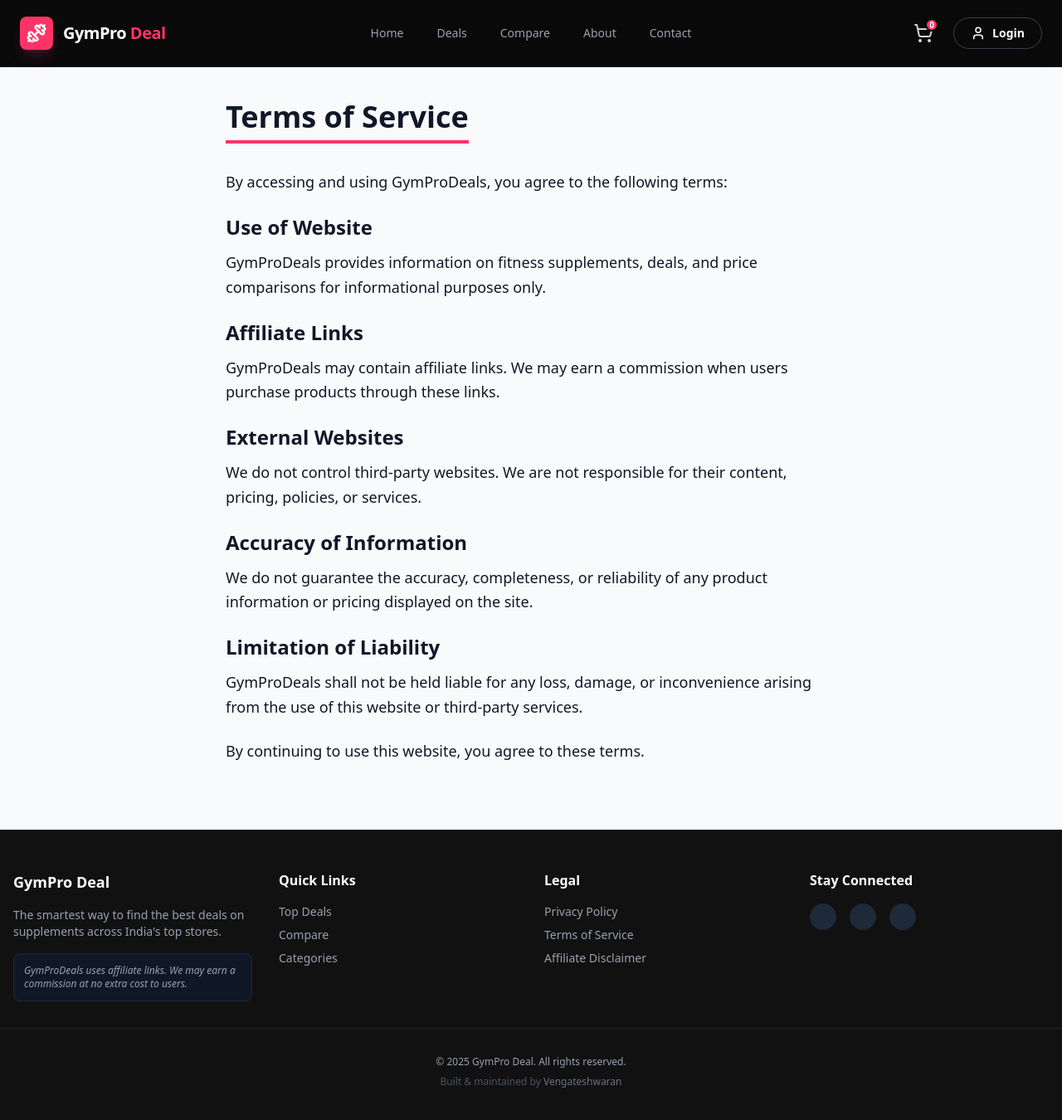
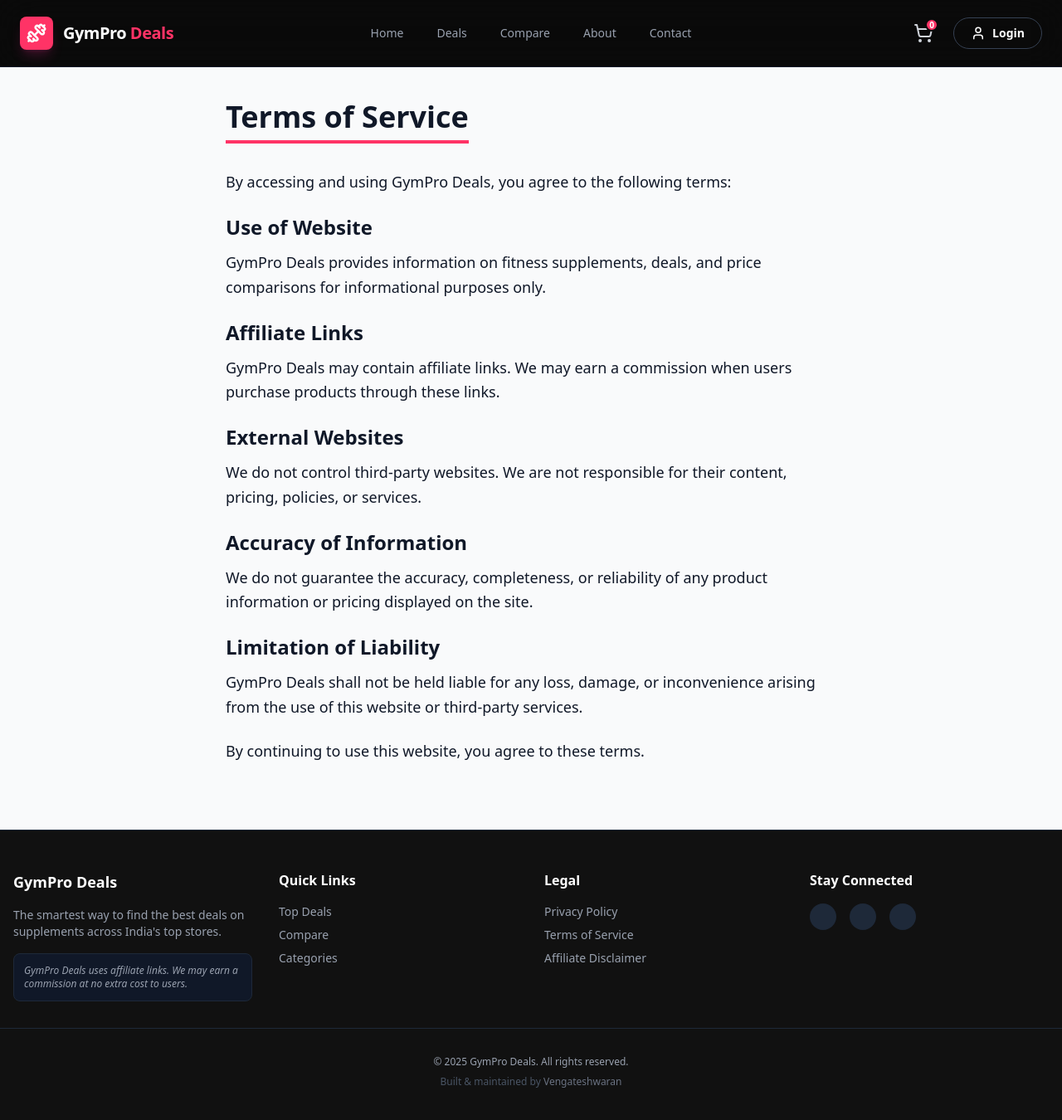
Before and after one commit to gymprodeals-coder/gym-pro-deals, a Next.js app in the folder frontend/: page /terms-of-service in a window 1280 px wide. Shown: the top 1350 px of the page at 83% size. Built offline with nearby package versions, Linux system fonts and the light colour scheme.

Commit message:
style: Update branding to GymPro Deals site-wide

```diff
--- a/frontend/app/about/page.tsx
+++ b/frontend/app/about/page.tsx
@@ -13,11 +13,11 @@
             <Header />
             <main className="min-h-screen bg-gray-50 text-gray-900 pt-10 pb-20">
                 <div className="container mx-auto px-4 max-w-3xl">
-                    <h1 className="text-4xl font-black mb-8 border-b-4 border-[var(--primary)] inline-block pb-2">About GymPro</h1>
+                    <h1 className="text-4xl font-black mb-8 border-b-4 border-[var(--primary)] inline-block pb-2">About GymPro Deals</h1>
 
                     <div className="space-y-6 text-lg leading-relaxed">
                         <p>
-                            GymProDeals is an independent project built and maintained by Vengateshwaran to help fitness enthusiasts find the best supplement deals across trusted platforms.
+                            GymPro Deals is an independent project built and maintained by Vengateshwaran to help fitness enthusiasts find the best supplement deals across trusted platforms.
                         </p>
                         <p>
                             We believe that staying fit shouldn't break the bank. By aggregating prices from major retailers like Amazon, Flipkart, and HealthKart, we ensure you always get the best price on your whey protein, creatine, and other essentials.
--- a/frontend/app/affiliate-disclaimer/page.tsx
+++ b/frontend/app/affiliate-disclaimer/page.tsx
@@ -19,7 +19,7 @@
                         <section>
                             <h2 className="text-2xl font-bold mb-3">Affiliate Participation</h2>
                             <p>
-                                GymProDeals participates in affiliate marketing programs. This means that when users click on product links and make a purchase, GymProDeals may earn a small commission at no additional cost to the user.
+                                GymPro Deals participates in affiliate marketing programs. This means that when users click on product links and make a purchase, GymPro Deals may earn a small commission at no additional cost to the user.
                             </p>
                         </section>
 
--- a/frontend/app/compare/page.tsx
+++ b/frontend/app/compare/page.tsx
@@ -19,7 +19,7 @@
                     <div className="bg-white p-8 rounded-2xl shadow-lg border border-gray-100 mb-12">
                         <h2 className="text-2xl font-bold mb-4">How We Compare Prices</h2>
                         <p className="text-lg text-gray-600 mb-8 max-w-2xl mx-auto">
-                            GymProDeals automatically tracks prices from India's top supplement stores including Amazon, Flipkart, and HealthKart. We show you the lowest price available so you never overpay.
+                            GymPro Deals automatically tracks prices from India's top supplement stores including Amazon, Flipkart, and HealthKart. We show you the lowest price available so you never overpay.
                         </p>
 
                         <div className="grid md:grid-cols-3 gap-8 mb-8">
--- a/frontend/app/privacy-policy/page.tsx
+++ b/frontend/app/privacy-policy/page.tsx
@@ -18,7 +18,7 @@
                     <div className="space-y-6 text-lg leading-relaxed">
                         <section>
                             <p>
-                                At GymProDeals, we respect your privacy and are committed to protecting your personal information.
+                                At GymPro Deals, we respect your privacy and are committed to protecting your personal information.
                             </p>
                         </section>
 
@@ -51,7 +51,7 @@
                         <section>
                             <h2 className="text-2xl font-bold mb-3">Cookies</h2>
                             <p>
-                                GymProDeals uses cookies to improve performance and user experience. By using this website, you consent to our use of cookies.
+                                GymPro Deals uses cookies to improve performance and user experience. By using this website, you consent to our use of cookies.
                             </p>
                         </section>
 
--- a/frontend/app/terms-of-service/page.tsx
+++ b/frontend/app/terms-of-service/page.tsx
@@ -18,21 +18,21 @@
                     <div className="space-y-6 text-lg leading-relaxed">
                         <section>
                             <p>
-                                By accessing and using GymProDeals, you agree to the following terms:
+                                By accessing and using GymPro Deals, you agree to the following terms:
                             </p>
                         </section>
 
                         <section>
                             <h2 className="text-2xl font-bold mb-3">Use of Website</h2>
                             <p>
-                                GymProDeals provides information on fitness supplements, deals, and price comparisons for informational purposes only.
+                                GymPro Deals provides information on fitness supplements, deals, and price comparisons for informational purposes only.
                             </p>
                         </section>
 
                         <section>
                             <h2 className="text-2xl font-bold mb-3">Affiliate Links</h2>
                             <p>
-                                GymProDeals may contain affiliate links. We may earn a commission when users purchase products through these links.
+                                GymPro Deals may contain affiliate links. We may earn a commission when users purchase products through these links.
                             </p>
                         </section>
 
@@ -53,7 +53,7 @@
                         <section>
                             <h2 className="text-2xl font-bold mb-3">Limitation of Liability</h2>
                             <p>
-                                GymProDeals shall not be held liable for any loss, damage, or inconvenience arising from the use of this website or third-party services.
+                                GymPro Deals shall not be held liable for any loss, damage, or inconvenience arising from the use of this website or third-party services.
                             </p>
                         </section>
 
--- a/frontend/components/Footer.tsx
+++ b/frontend/components/Footer.tsx
@@ -5,13 +5,13 @@
         <footer className="bg-[#111111] text-gray-400 py-12 border-t border-gray-800">
             <div className="container mx-auto px-4 grid md:grid-cols-4 gap-8">
                 <div>
-                    <h3 className="text-white font-bold text-lg mb-4">GymPro Deal</h3>
+                    <h3 className="text-white font-bold text-lg mb-4">GymPro Deals</h3>
                     <p className="text-sm">
                         The smartest way to find the best deals on supplements across India's top stores.
                     </p>
                     <div className="mt-4 p-3 bg-gray-900 rounded-lg border border-gray-800">
                         <p className="text-xs text-gray-400 italic">
-                            GymProDeals uses affiliate links. We may earn a commission at no extra cost to users.
+                            GymPro Deals uses affiliate links. We may earn a commission at no extra cost to users.
                         </p>
                     </div>
                 </div>
@@ -45,7 +45,7 @@
                 </div>
             </div>
             <div className="container mx-auto px-4 mt-8 pt-8 border-t border-gray-800 text-center text-xs">
-                <p>© {new Date().getFullYear()} GymPro Deal. All rights reserved.</p>
+                <p>© {new Date().getFullYear()} GymPro Deals. All rights reserved.</p>
                 <p className="mt-2 text-gray-600">Built & maintained by <span className="text-gray-500 hover:text-gray-400 transition-colors">Vengateshwaran</span></p>
             </div>
         </footer>
--- a/frontend/components/Header.tsx
+++ b/frontend/components/Header.tsx
@@ -36,7 +36,7 @@
                             <Dumbbell className="text-white" size={24} strokeWidth={2.5} />
                         </div>
                         <span className="text-xl font-black text-white tracking-tight">
-                            GymPro <span className="text-[var(--primary)]">Deal</span>
+                            GymPro <span className="text-[var(--primary)]">Deals</span>
                         </span>
                     </Link>
 
--- a/frontend/components/LoginModal.tsx
+++ b/frontend/components/LoginModal.tsx
@@ -44,7 +44,7 @@
                                 <Dumbbell className="text-white" size={32} />
                             </div>
                             <h2 className="text-2xl font-bold text-white">
-                                {isLogin ? "Welcome Back" : "Join GymPro Deal"}
+                                {isLogin ? "Welcome Back" : "Join GymPro Deals"}
                             </h2>
                             <p className="text-gray-400 text-sm mt-2 text-center">
                                 {isLogin
```
